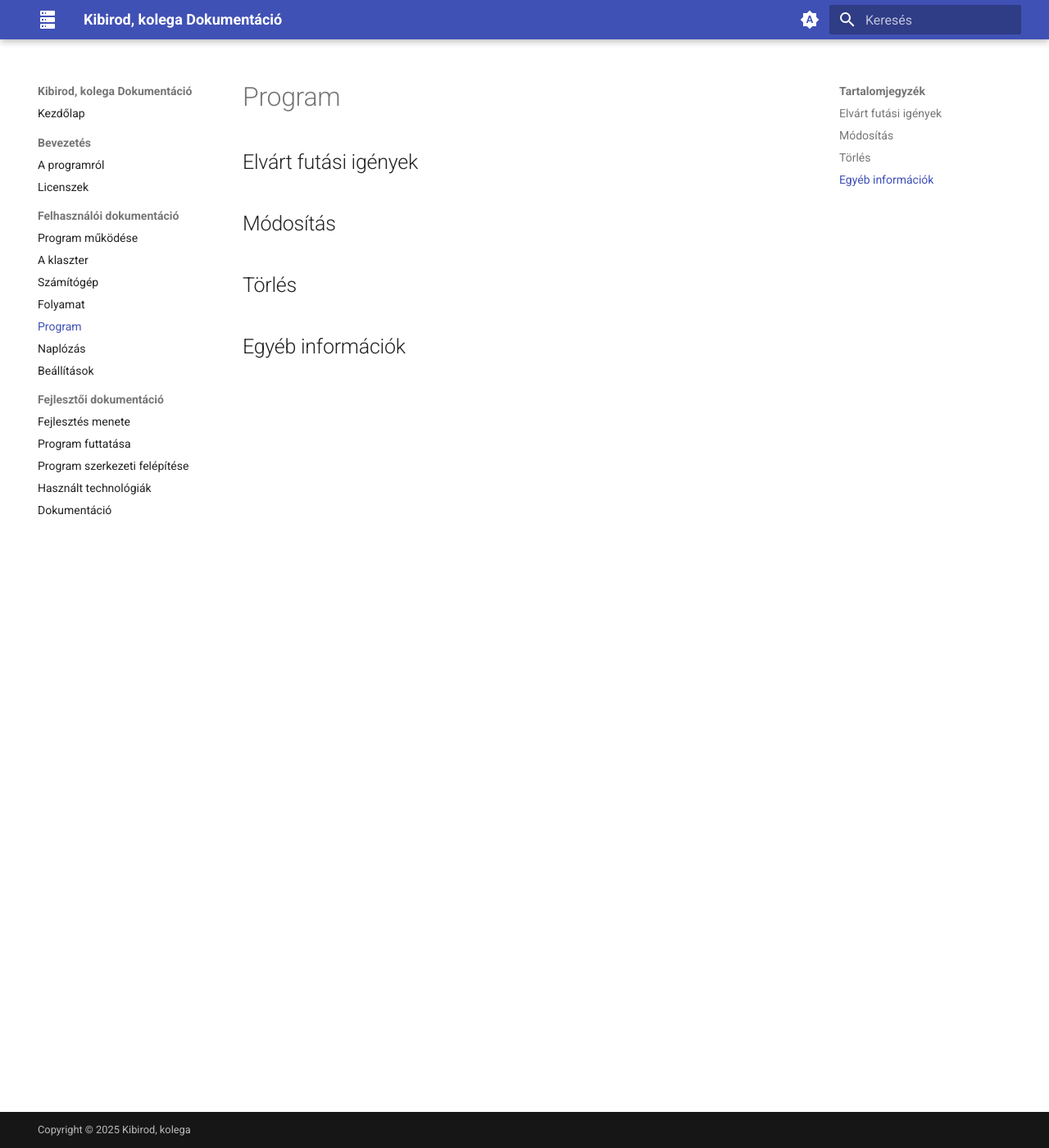
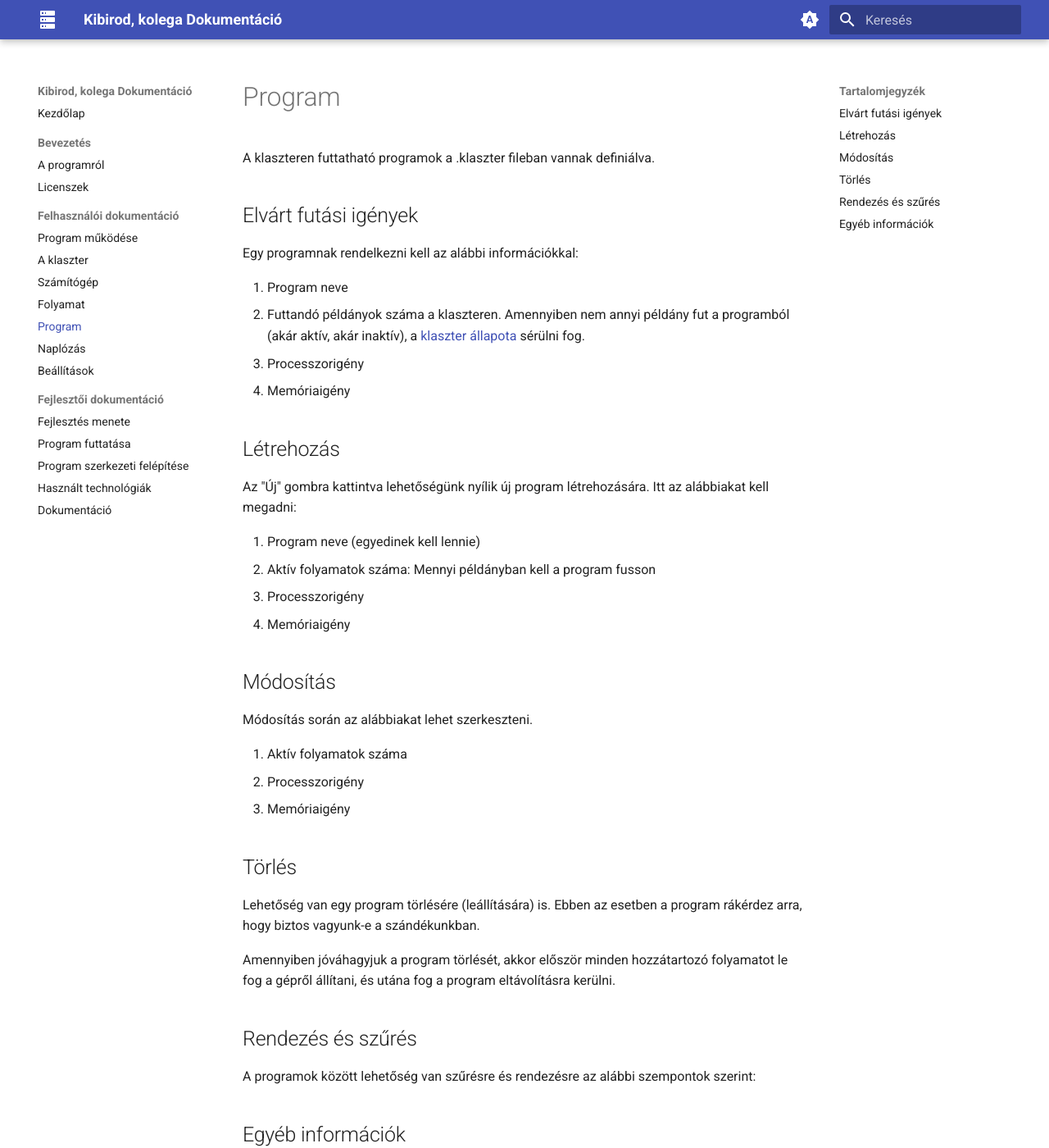
Before and after one commit to gyorfimarcell/Dusza2025, an MkDocs documentation site: the page built from documentation/docs/felhasznaloi/program.md, in a window 1280 px wide and 1400 px high. Shown: the whole window at 82% size. Built offline with MkDocs 1.6.1 and Material for MkDocs 9.7.7, drawn with Linux system fonts in a browser that asks for light colours.

Commit message:
program docs changes

```diff
--- a/documentation/docs/felhasznaloi/program.md
+++ b/documentation/docs/felhasznaloi/program.md
@@ -1,9 +1,41 @@
 # Program
+
+A klaszteren futtatható programok a .klaszter fileban vannak definiálva.
 
 ## Elvárt futási igények
 
+Egy programnak rendelkezni kell az alábbi információkkal:
+
+1. Program neve
+2. Futtandó példányok száma a klaszteren. Amennyiben nem annyi példány fut a programból (akár aktív, akár inaktív), a [klaszter állapota](klaszter.md) sérülni fog.
+3. Processzorigény
+4. Memóriaigény
+
+## Létrehozás
+
+Az "Új" gombra kattintva lehetőségünk nyílik új program létrehozására. Itt az alábbiakat kell megadni:
+
+1. Program neve (egyedinek kell lennie)
+2. Aktív folyamatok száma: Mennyi példányban kell a program fusson
+3. Processzorigény
+4. Memóriaigény
+
 ## Módosítás
+
+Módosítás során az alábbiakat lehet szerkeszteni.
+
+1. Aktív folyamatok száma
+2. Processzorigény
+3. Memóriaigény
 
 ## Törlés
 
+Lehetőség van egy program törlésére (leállítására) is. Ebben az esetben a program rákérdez arra, hogy biztos vagyunk-e a szándékunkban.
+
+Amennyiben jóváhagyjuk a program törlését, akkor először minden hozzátartozó folyamatot le fog a gépről állítani, és utána fog a program eltávolításra kerülni.
+
+## Rendezés és szűrés
+
+A programok között lehetőség van szűrésre és rendezésre az alábbi szempontok szerint:
+
 ## Egyéb információk
```
Also changed, not shown: documentation/docs/felhasznaloi/szamitogep.md (+1 -1 lines).
